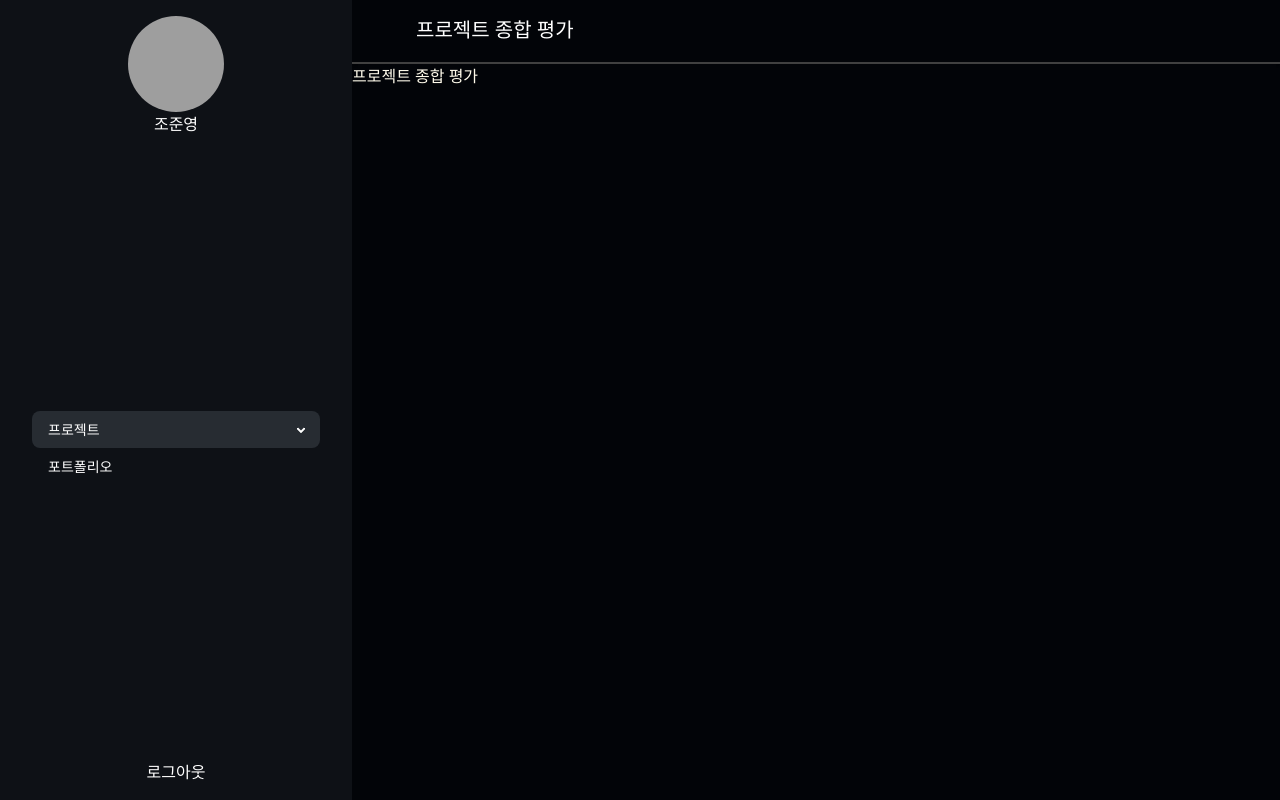
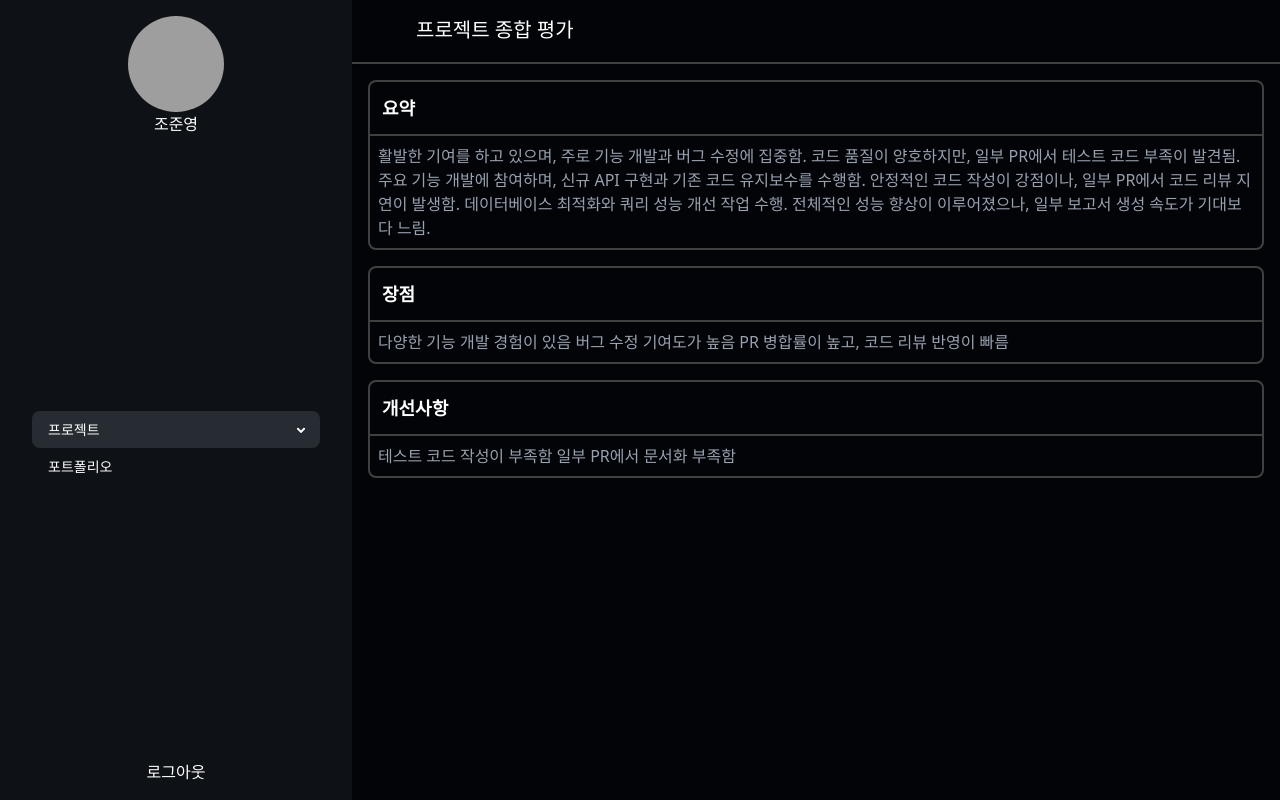
Before and after one commit to GitPRism/frontend, a React (Vite) app: page /projectevaluation/1 in a window 1280 px wide. Built offline with nearby package versions, Linux system fonts and the light colour scheme; grey boxes are pictures that could not be loaded.

Commit message:
design: 프로젝트 종합 평가 페이지 퍼블리싱

```diff
--- /dev/null
+++ b/src/pages/ProjectEvaluation/TextBox.tsx
@@ -0,0 +1,17 @@
+interface TextBoxProps {
+  title: string;
+  content: string;
+}
+
+function TextBox({ title, content }: TextBoxProps) {
+  return (
+    <div className="w-full border-2 border-[#404040] rounded-lg ">
+      <div className="text-lg font-semibold text-white border-b-2 border-[#404040] p-1">
+        <p className="p-2">{title}</p>
+      </div>
+      <p className="text-base text-gray-400 p-2">{content}</p>
+    </div>
+  );
+}
+
+export default TextBox;
--- a/src/pages/ProjectEvaluation/index.tsx
+++ b/src/pages/ProjectEvaluation/index.tsx
@@ -1,5 +1,24 @@
+import TextBox from "./TextBox";
+
 function ProjectEvaluation() {
-  return <div className="text-amber-50">프로젝트 종합 평가</div>;
+  return (
+    <div className="p-4 flex flex-col gap-4">
+      <TextBox
+        title="요약"
+        content="활발한 기여를 하고 있으며, 주로 기능 개발과 버그 수정에 집중함. 코드 품질이 양호하지만, 일부 PR에서 테스트 코드 부족이 발견됨.
+주요 기능 개발에 참여하며, 신규 API 구현과 기존 코드 유지보수를 수행함. 안정적인 코드 작성이 강점이나, 일부 PR에서 코드 리뷰 지연이 발생함.
+데이터베이스 최적화와 쿼리 성능 개선 작업 수행. 전체적인 성능 향상이 이루어졌으나, 일부 보고서 생성 속도가 기대보다 느림."
+      />
+      <TextBox
+        title="장점"
+        content="다양한 기능 개발 경험이 있음 버그 수정 기여도가 높음 PR 병합률이 높고, 코드 리뷰 반영이 빠름"
+      />
+      <TextBox
+        title="개선사항"
+        content="테스트 코드 작성이 부족함 일부 PR에서 문서화 부족함"
+      />
+    </div>
+  );
 }
 
 export default ProjectEvaluation;
```
